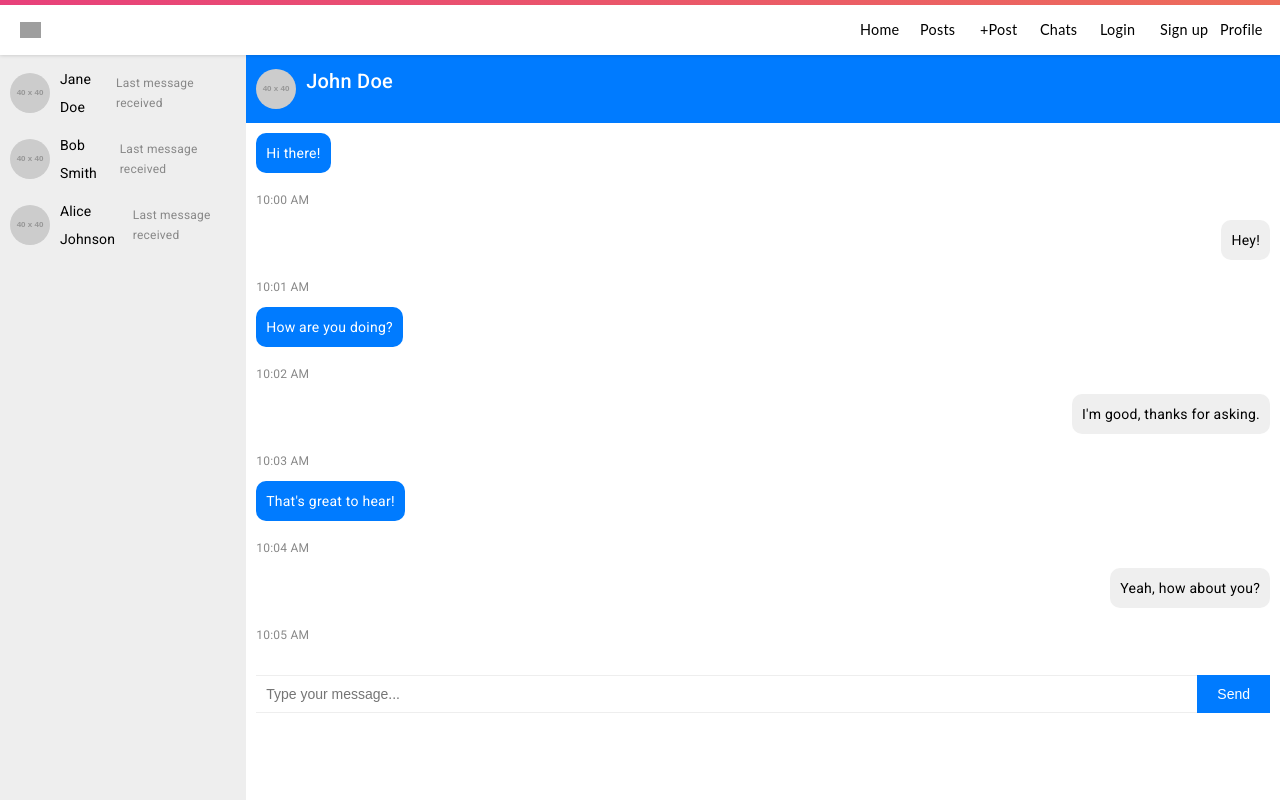
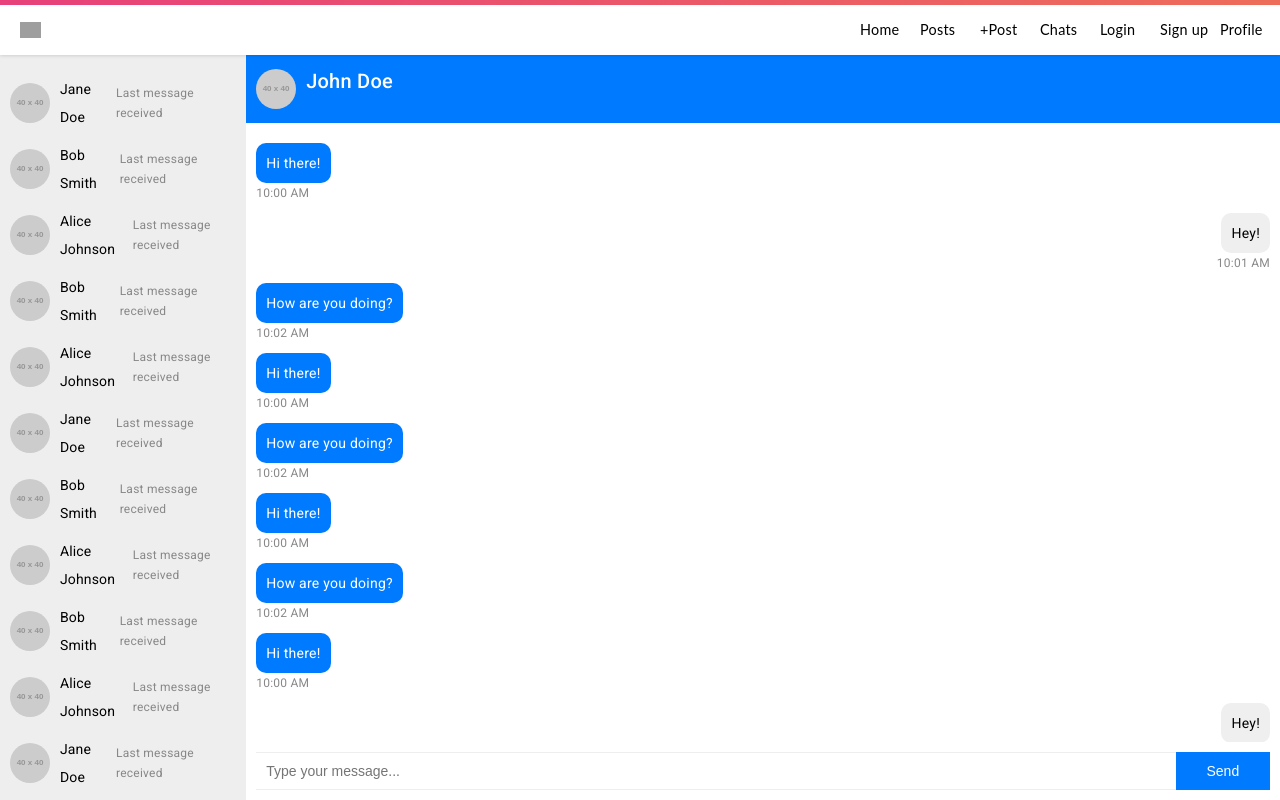
Before and after one commit to pablove2001/UWoof-Angular, an Angular app: page /chats in a window 1280 px wide. Shown: the top 800 px of the page. Built offline with nearby package versions, Linux system fonts and the light colour scheme; grey boxes are pictures that could not be loaded.

Commit message:
vista del chat final

```diff
--- a/src/app/pages/chats/chats.component.html
+++ b/src/app/pages/chats/chats.component.html
@@ -1,5 +1,5 @@
 <div class="chat-container">
-    <div class="chat-sidebar">
+    <div class="chat-sidebar" style="overflow-y: scroll;">
         <ul>
             <li class="chat-item">
                 <img src="https://via.placeholder.com/40" alt="User Avatar">
@@ -16,15 +16,128 @@
                 <h3>Alice Johnson</h3>
                 <p>Last message received</p>
             </li>
+            <li class="chat-item">
+                <img src="https://via.placeholder.com/40" alt="User Avatar">
+                <h3>Bob Smith</h3>
+                <p>Last message received</p>
+            </li>
+            <li class="chat-item">
+                <img src="https://via.placeholder.com/40" alt="User Avatar">
+                <h3>Alice Johnson</h3>
+                <p>Last message received</p>
+            </li>
+            <li class="chat-item">
+                <img src="https://via.placeholder.com/40" alt="User Avatar">
+                <h3>Jane Doe</h3>
+                <p>Last message received</p>
+            </li>
+            <li class="chat-item">
+                <img src="https://via.placeholder.com/40" alt="User Avatar">
+                <h3>Bob Smith</h3>
+                <p>Last message received</p>
+            </li>
+            <li class="chat-item">
+                <img src="https://via.placeholder.com/40" alt="User Avatar">
+                <h3>Alice Johnson</h3>
+                <p>Last message received</p>
+            </li>
+            <li class="chat-item">
+                <img src="https://via.placeholder.com/40" alt="User Avatar">
+                <h3>Bob Smith</h3>
+                <p>Last message received</p>
+            </li>
+            <li class="chat-item">
+                <img src="https://via.placeholder.com/40" alt="User Avatar">
+                <h3>Alice Johnson</h3>
+                <p>Last message received</p>
+            </li>
+            <li class="chat-item">
+                <img src="https://via.placeholder.com/40" alt="User Avatar">
+                <h3>Jane Doe</h3>
+                <p>Last message received</p>
+            </li>
+            <li class="chat-item">
+                <img src="https://via.placeholder.com/40" alt="User Avatar">
+                <h3>Bob Smith</h3>
+                <p>Last message received</p>
+            </li>
+            <li class="chat-item">
+                <img src="https://via.placeholder.com/40" alt="User Avatar">
+                <h3>Alice Johnson</h3>
+                <p>Last message received</p>
+            </li>
+            <li class="chat-item">
+                <img src="https://via.placeholder.com/40" alt="User Avatar">
+                <h3>Bob Smith</h3>
+                <p>Last message received</p>
+            </li>
+            <li class="chat-item">
+                <img src="https://via.placeholder.com/40" alt="User Avatar">
+                <h3>Alice Johnson</h3>
+                <p>Last message received</p>
+            </li>
+            <li class="chat-item">
+                <img src="https://via.placeholder.com/40" alt="User Avatar">
+                <h3>Jane Doe</h3>
+                <p>Last message received</p>
+            </li>
+            <li class="chat-item">
+                <img src="https://via.placeholder.com/40" alt="User Avatar">
+                <h3>Bob Smith</h3>
+                <p>Last message received</p>
+            </li>
+            <li class="chat-item">
+                <img src="https://via.placeholder.com/40" alt="User Avatar">
+                <h3>Alice Johnson</h3>
+                <p>Last message received</p>
+            </li>
+            <li class="chat-item">
+                <img src="https://via.placeholder.com/40" alt="User Avatar">
+                <h3>Bob Smith</h3>
+                <p>Last message received</p>
+            </li>
+            <li class="chat-item">
+                <img src="https://via.placeholder.com/40" alt="User Avatar">
+                <h3>Alice Johnson</h3>
+                <p>Last message received</p>
+            </li>
         </ul>
     </div>
-    <div style="width: 100%;;">
+    <div style="width: 100%; height: 100%;">
         <div class="chat-header">
             <img src="https://via.placeholder.com/40" alt="User Avatar">
             <h2>John Doe</h2>
         </div>
-        <div class="chat-messages">
+        <div class="chat-messages" style="overflow-y: scroll;">
             <ul>
+                <li class="message received">
+                    <p>Hi there!</p>
+                    <span class="message-meta">10:00 AM</span>
+                </li>
+                <li class="message sent">
+                    <p>Hey!</p>
+                    <span class="message-meta">10:01 AM</span>
+                </li>
+                <li class="message received">
+                    <p>How are you doing?</p>
+                    <span class="message-meta">10:02 AM</span>
+                </li>
+                <li class="message received">
+                    <p>Hi there!</p>
+                    <span class="message-meta">10:00 AM</span>
+                </li>
+                <li class="message received">
+                    <p>How are you doing?</p>
+                    <span class="message-meta">10:02 AM</span>
+                </li>
+                <li class="message received">
+                    <p>Hi there!</p>
+                    <span class="message-meta">10:00 AM</span>
+                </li>
+                <li class="message received">
+                    <p>How are you doing?</p>
+                    <span class="message-meta">10:02 AM</span>
+                </li>
                 <li class="message received">
                     <p>Hi there!</p>
                     <span class="message-meta">10:00 AM</span>
--- a/src/app/pages/chats/chats.component.scss
+++ b/src/app/pages/chats/chats.component.scss
@@ -21,11 +21,17 @@ ul {
 /* Chat Styles */
 
 .chat-container {
+    position: absolute;
+    top: 55px;
+    left: 0;
+    right: 0;
     display: flex;
-    height: 100vh;
+    height: calc(100% - 55px);
+    background-color: white;
 }
 
 .chat-header {
+    height: 68px;
     display: flex;
     align-items: center;
     padding: 10px;
@@ -42,9 +48,10 @@ ul {
 }
 
 .chat-messages {
-    flex: 1;
+    // flex: 1;
     overflow-y: scroll;
     padding: 10px;
+    height: calc(100% - 126px);
 }
 
 .chat-messages ul {
@@ -55,7 +62,7 @@ ul {
 .message {
     display: flex;
     flex-direction: column;
-    margin-bottom: 10px;
+    margin-bottom: 0;
 }
 
 .message p {
@@ -71,25 +78,30 @@ ul {
 }
 
 .sent p {
-    align-self: flex-end;
     background-color: #efefef;
     color: #000;
+}
+
+.sent {
+    align-items: flex-end;
 }
 
 .message-meta {
     font-size: 12px;
     color: #888;
-    margin-top: 5px;
 }
 
 .chat-form {
-    flex: 0 0 auto;
+    height: 58px;
+    // flex: 0 0 auto;
     padding: 10px;
     display: flex;
+
 }
 
 .chat-form input[type="text"] {
-    flex: 1;
+    // flex: 1;
+    width: 100%;
     padding: 10px;
     font-size: 14px;
     border: none;
@@ -98,6 +110,7 @@ ul {
 }
 
 .chat-form button {
+    width: 100px;
     padding: 10px 20px;
     background-color: #007bff;
     color: #fff;
@@ -135,3 +148,11 @@ ul {
     color: #888;
     margin: 0;
 }
+
+p {
+    margin: 0;
+}
+
+li {
+    margin: 10px 0;
+}
```
